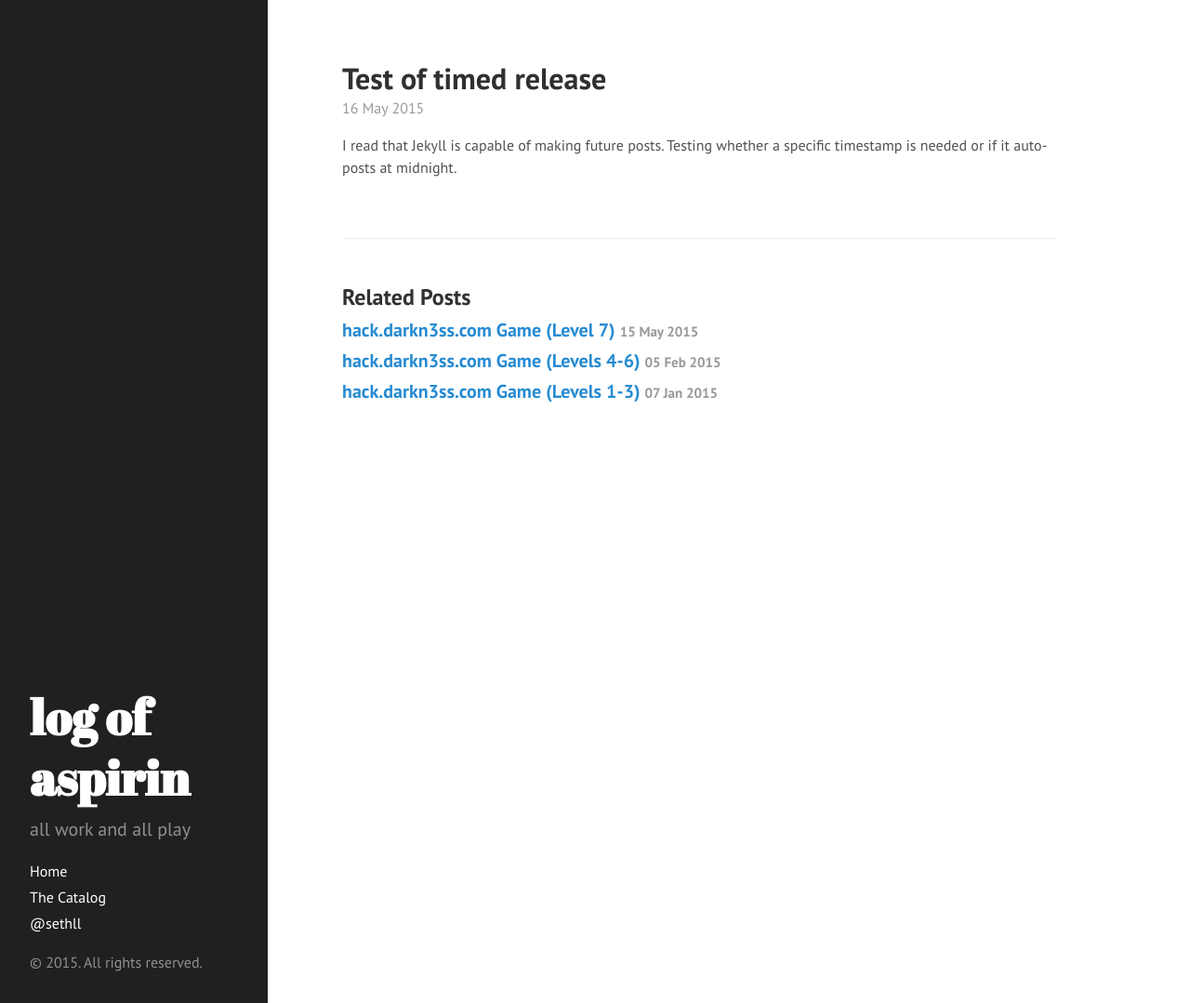
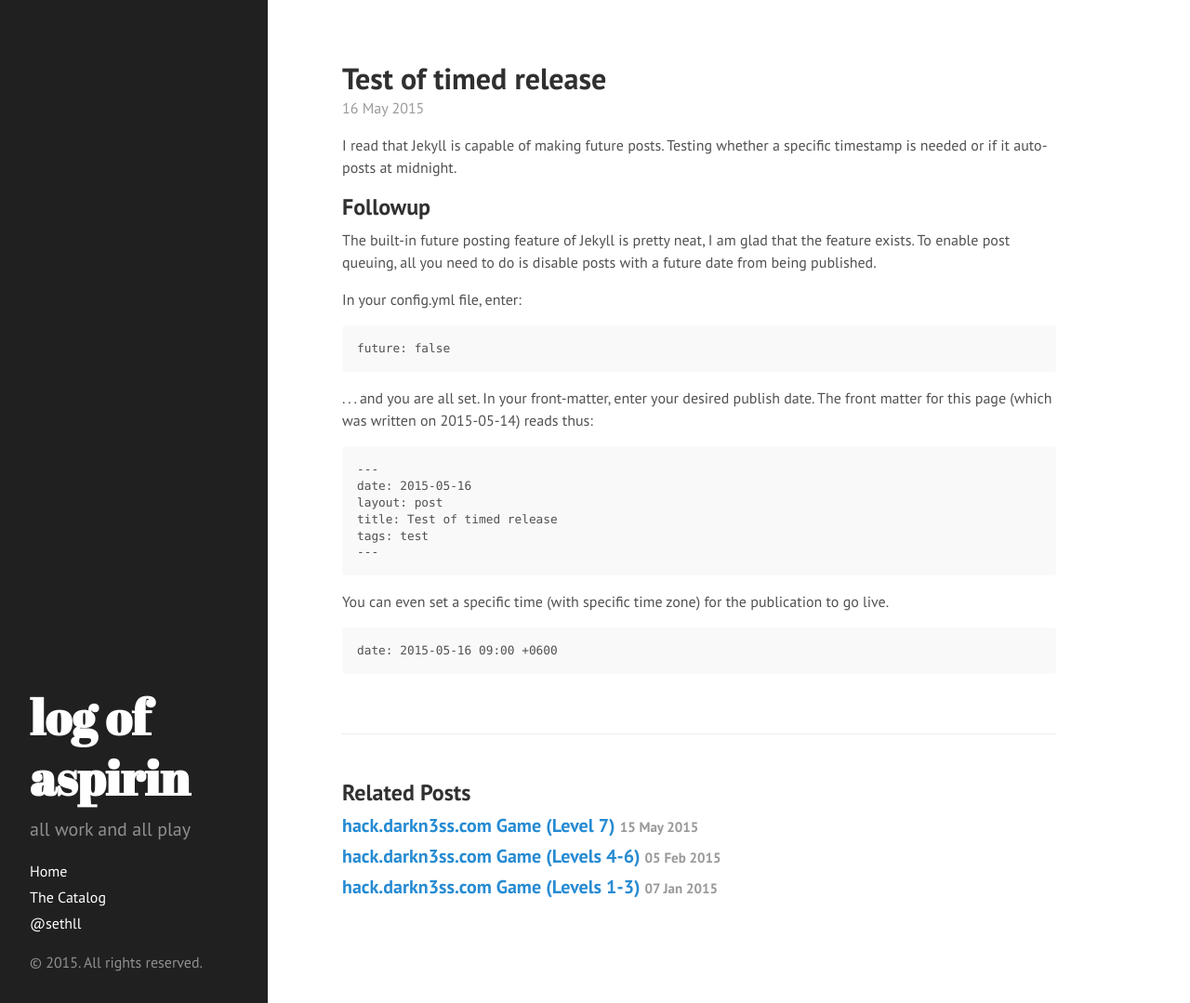
Before and after one commit to sethll/sethll.github.io, a Jekyll site: the page built from _posts/2015-05-16-test-timed-post.md, in a window 1280 px wide and 1079 px high. Shown: the whole window at 93% size. Built offline with Jekyll 4.4.1, drawn with Linux system fonts in a browser that asks for light colours; Markdown is read by kramdown in place of the engine named in the settings.

Commit message:
test timed post: followup

```diff
--- a/_posts/2015-05-16-test-timed-post.md
+++ b/_posts/2015-05-16-test-timed-post.md
@@ -7,3 +7,29 @@ tags: test
 
 I read that Jekyll is capable of making future posts. Testing whether a
 specific timestamp is needed or if it auto-posts at midnight.
+
+## Followup
+
+The built-in future posting feature of Jekyll is pretty neat, I am glad that
+the feature exists. To enable post queuing, all you need to do is disable
+posts with a future date from being published.
+
+In your config.yml file, enter:
+
+    future: false
+
+. . . and you are all set. In your front-matter, enter your desired publish
+date. The front matter for this page (which was written on 2015-05-14) reads
+thus:
+
+    ---
+    date: 2015-05-16
+    layout: post
+    title: Test of timed release
+    tags: test
+    ---
+
+You can even set a specific time (with specific time zone) for the publication
+to go live.
+
+    date: 2015-05-16 09:00 +0600
```
